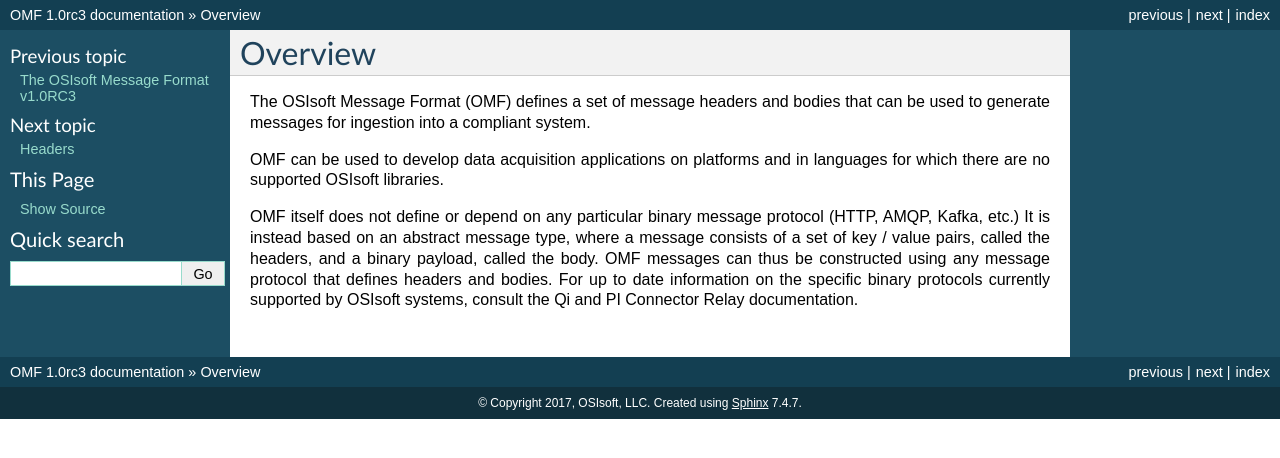
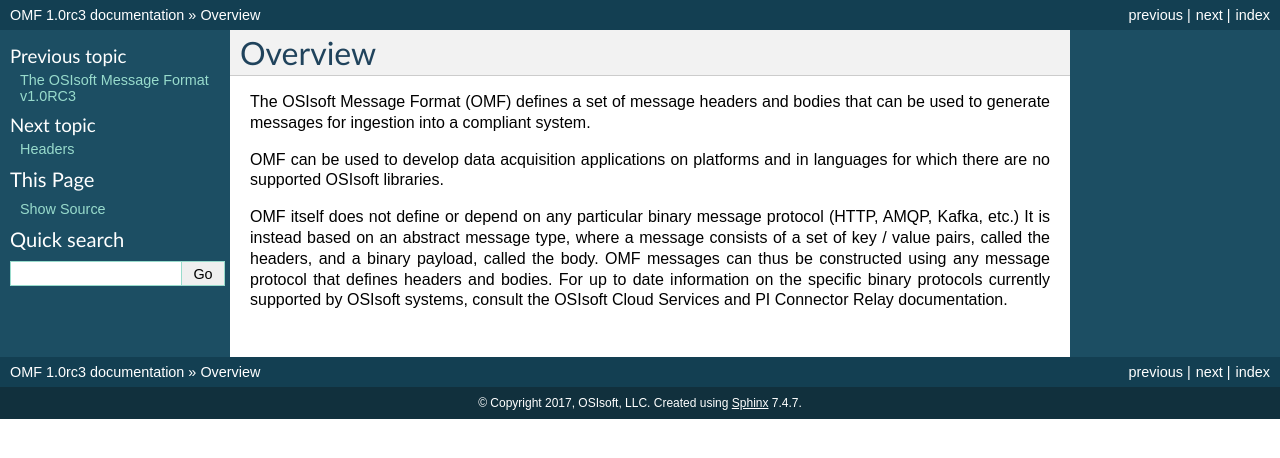
Before and after one commit to AVEVA/OMF-Docs, a Sphinx documentation site: the page built from docs/Overview.rst, in a window 1280 px wide. Shown: the top 458 px of the page. Built offline with Sphinx 7.4.7, drawn with Linux system fonts in a browser that asks for light colours.

```diff
--- a/docs/Headers.rst
+++ b/docs/Headers.rst
@@ -5,7 +5,7 @@ The following headers are supported in version 1.0 of the message specification.
 =================    ========================================================================================
 Name                 Value
 =================    ========================================================================================
-``producertoken``    A unique token used to identify and authorize a given OMF producer. Consult the Qi or PI Connector Relay documentation for further information.
+``producertoken``    A unique token used to identify and authorize a given OMF producer. Consult the OSIsoft Cloud Services or PI Connector Relay documentation for further information.
 ``messagetype``      Describes the type of message contained in the message body. One of: ``type``, ``container``, or ``data``. See :doc:`Message_Types`.
 ``messageformat``    Describes the data serialization format employed in the message body. Currently limited to ``json``.
 ``omfversion``       Specifies the version of the OSIsoft Message Format used in the message. The version for the current specification is 1.0.
--- a/docs/Overview.rst
+++ b/docs/Overview.rst
@@ -4,4 +4,4 @@ The OSIsoft Message Format (OMF) defines a set of message headers and bodies tha
 
 OMF can be used to develop data acquisition applications on platforms and in languages for which there are no supported OSIsoft libraries.
 
-OMF itself does not define or depend on any particular binary message protocol (HTTP, AMQP, Kafka, etc.) It is instead based on an abstract message type, where a message consists of a set of key / value pairs, called the headers, and a binary payload, called the body. OMF messages can thus be constructed using any message protocol that defines headers and bodies. For up to date information on the specific binary protocols currently supported by OSIsoft systems, consult the Qi and PI Connector Relay documentation.
+OMF itself does not define or depend on any particular binary message protocol (HTTP, AMQP, Kafka, etc.) It is instead based on an abstract message type, where a message consists of a set of key / value pairs, called the headers, and a binary payload, called the body. OMF messages can thus be constructed using any message protocol that defines headers and bodies. For up to date information on the specific binary protocols currently supported by OSIsoft systems, consult the OSIsoft Cloud Services and PI Connector Relay documentation.
--- a/docs/Type_Messages.rst
+++ b/docs/Type_Messages.rst
@@ -24,7 +24,7 @@ The ``id`` cannot begin with the character sequence __. This is reserved for pre
 
 A ``static`` classification represents metadata describing a device being observed and should be used to capture data that is descriptive and relatively unchanging. A ``dynamic`` classification represents observed or calculated measurements taken from a device.
 
-At least one property must be designated as the index by supplying the ``isindex`` keyword with a value of ``true``. The designated ``isindex`` property is used to uniquely identify discrete Data objects so that they can be updated or deleted after their initial creation. For a clustered index, the ``indexorder`` keyword with an integer value can be used to specify a property's order within an index.
+At least one property must be designated as the index by supplying the ``isindex`` keyword with a value of ``true``. The designated ``isindex`` property is used to uniquely identify discrete Data objects so that they can be updated or deleted after their initial creation. For a compound index, the order of index properties within the message determines the order within the index.
 
 One property may be optionally designated as the name by supplying the ``isname`` keyword with a value of ``true``. Because the ``isindex`` must be unique across all assets, the name keyword allows for multiple distinct Data objects to share a common name.
 
--- a/docs/Type_Msg_Sample.rst
+++ b/docs/Type_Msg_Sample.rst
@@ -6,7 +6,7 @@ Type Example
 ::
 
 	producertoken = b7CNvN36cq
-	version = 1.0
+	omfversion = 1.0
 	messagetype = type
 	messageformat = json
 	action = create
```
